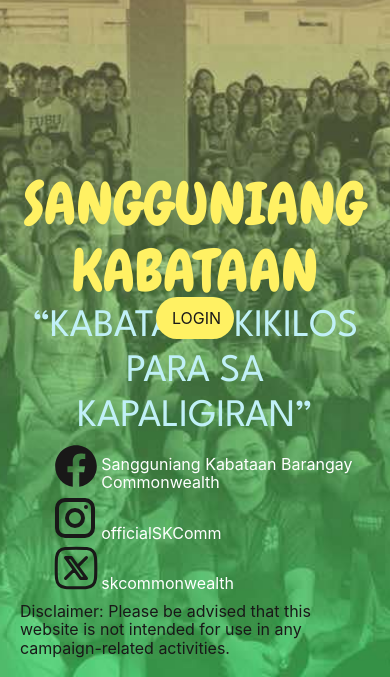
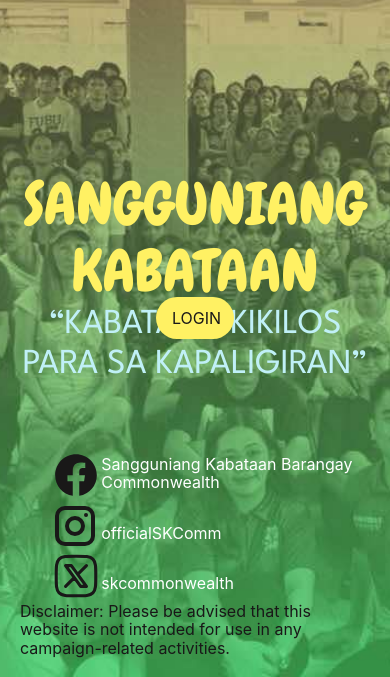
Before and after one commit to james0409/Sample, a plain HTML site: page index.html in a window 390 px wide. Shown: the part 167-844 px from the top of the page. Drawn offline with Linux system fonts and the light colour scheme.

Commit message:
Update index.css

```diff
--- a/index.css
+++ b/index.css
@@ -261,17 +261,18 @@ body {
   .home-image1,
   .home-image2,
   .home-image3 {
+    top: 5vh;
     width: 20vw;
   }
 
   .home-text1 {
     font-size: 15vw;
-    top: 15vh;
+    top: 10vh;
   }
 
   .home-text2 {
-    font-size: 10vw;
-    top: 20vh;
+    font-size: 9vw;
+    top: 15vh;
   }
 
   .home-button {
@@ -297,15 +298,15 @@ body {
   }
 
   .home-icon17 {
-  bottom: 10vh;
+  bottom: 9vh;
 }
 
 .home-icon10 {
-  bottom: 22vh;
+  bottom: 21vh;
 }
 
 .home-icon12 {
-  bottom: 16vh;
+  bottom: 15vh;
 
 }
 }
```
